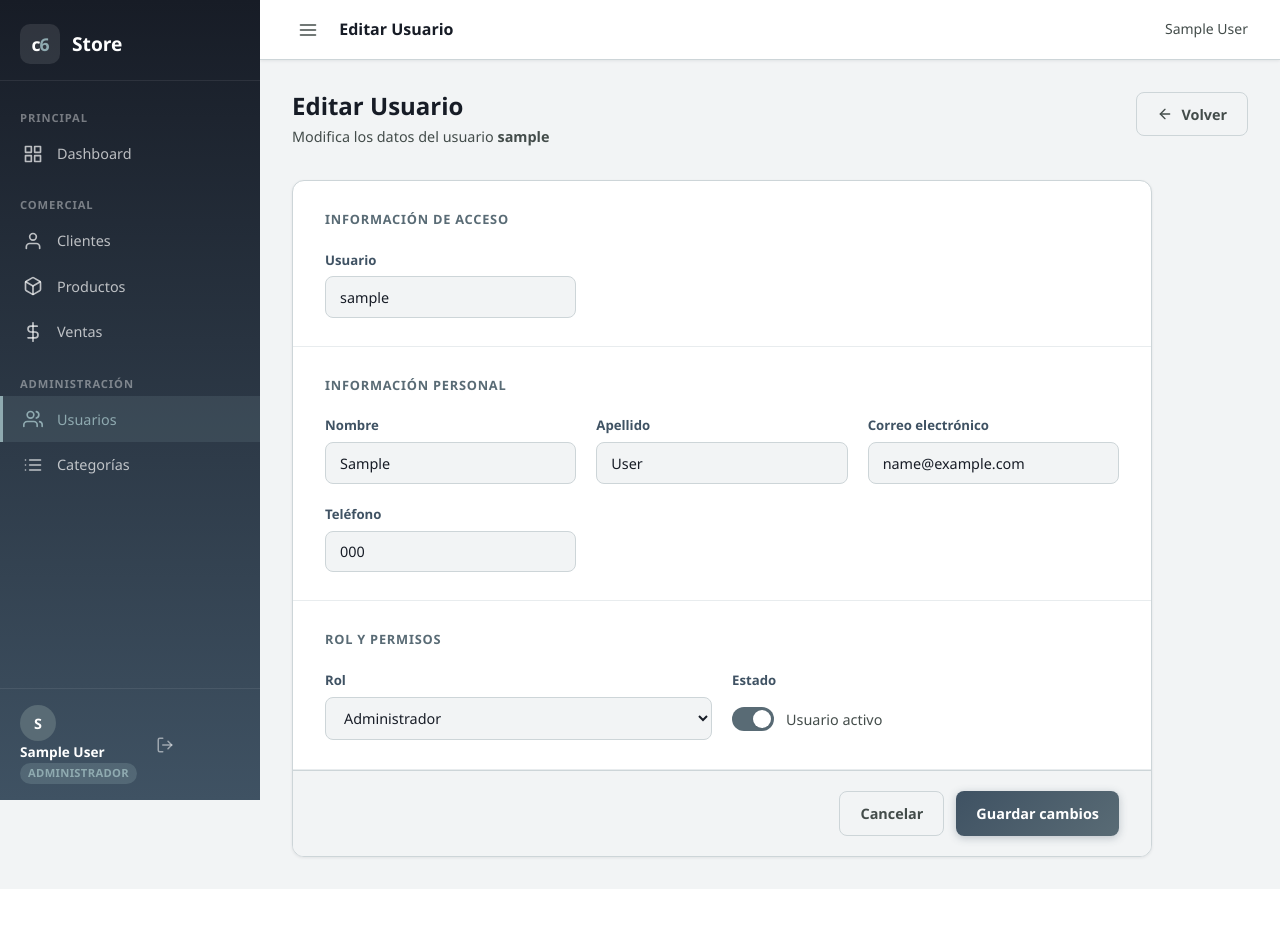
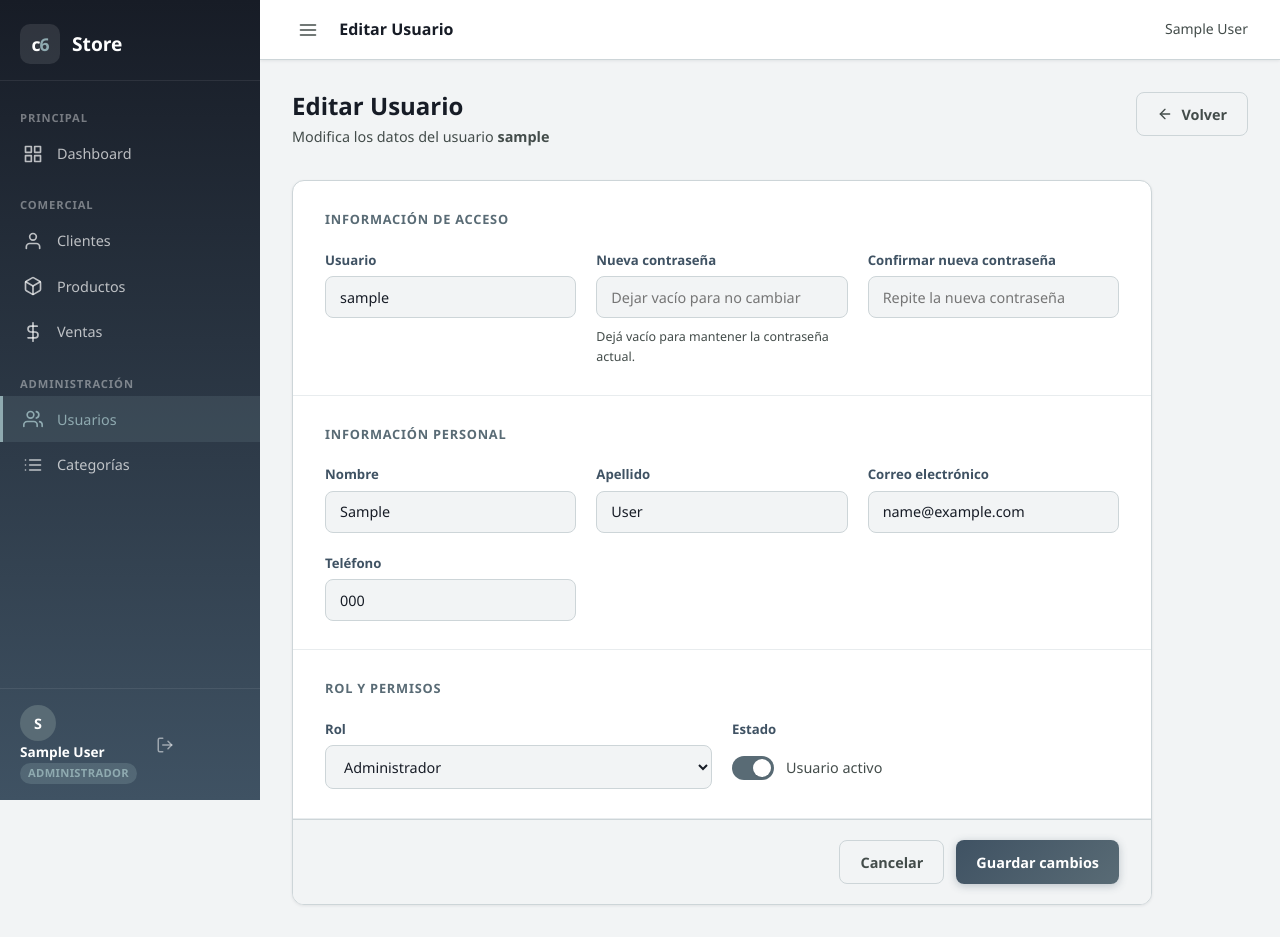
Before and after one commit to fduarte88/c6_addons, a Django app: page /accounts/usuarios/1/editar/ in a window 1280 px wide. Before the commit the page ends 889 px from the top, so only its background shows below. Run offline with Django 5.2, Linux system fonts and the light colour scheme; a user stored in the database is signed in; tables that the repository leaves empty hold one stand-in row (values such as "Sample post").

Commit message:
Accounts: permitir cambio de contraseña al editar usuario
- Campos opcionales new_password1/new_password2 en UserEditForm
- Solo se aplica si se completan ambos campos (mín. 8 caracteres)
- Si se dejan vacíos la contraseña actual no cambia

Co-Authored-By: Claude Sonnet 4.6 <noreply@anthropic.com>

```diff
--- a/accounts/forms.py
+++ b/accounts/forms.py
@@ -73,6 +73,16 @@ class UserEditForm(forms.ModelForm):
         label='Usuario activo',
         required=False,
     )
+    new_password1 = forms.CharField(
+        label='Nueva contraseña',
+        required=False,
+        widget=forms.PasswordInput(attrs={'placeholder': 'Dejar vacío para no cambiar'}),
+    )
+    new_password2 = forms.CharField(
+        label='Confirmar nueva contraseña',
+        required=False,
+        widget=forms.PasswordInput(attrs={'placeholder': 'Repite la nueva contraseña'}),
+    )
 
     class Meta:
         model  = User
@@ -90,9 +100,22 @@ class UserEditForm(forms.ModelForm):
             self.fields['role'].initial  = self.instance.profile.role
             self.fields['phone'].initial = self.instance.profile.phone
 
+    def clean_new_password2(self):
+        p1 = self.cleaned_data.get('new_password1')
+        p2 = self.cleaned_data.get('new_password2')
+        if p1 and p2 and p1 != p2:
+            raise forms.ValidationError('Las contraseñas no coinciden.')
+        if p1 and len(p1) < 8:
+            raise forms.ValidationError('La contraseña debe tener al menos 8 caracteres.')
+        return p2
+
     def save(self, commit=True):
         user = super().save(commit=commit)
         if commit:
+            new_pw = self.cleaned_data.get('new_password1')
+            if new_pw:
+                user.set_password(new_pw)
+                user.save()
             profile = user.profile
             profile.role  = self.cleaned_data['role']
             profile.phone = self.cleaned_data.get('phone', '')
--- a/templates/accounts/users/form.html
+++ b/templates/accounts/users/form.html
@@ -47,6 +47,24 @@
                 {% endwith %}
 
                 {% with field=form.password2 %}
+                <div class="form-group {% if field.errors %}has-error{% endif %}">
+                    <label class="form-label" for="{{ field.id_for_label }}">{{ field.label }}</label>
+                    {{ field }}
+                    {% if field.errors %}<span class="field-error">{{ field.errors.0 }}</span>{% endif %}
+                </div>
+                {% endwith %}
+
+                {% else %}
+                {% with field=form.new_password1 %}
+                <div class="form-group {% if field.errors %}has-error{% endif %}">
+                    <label class="form-label" for="{{ field.id_for_label }}">{{ field.label }}</label>
+                    {{ field }}
+                    <span class="field-hint">Dejá vacío para mantener la contraseña actual.</span>
+                    {% if field.errors %}<span class="field-error">{{ field.errors.0 }}</span>{% endif %}
+                </div>
+                {% endwith %}
+
+                {% with field=form.new_password2 %}
                 <div class="form-group {% if field.errors %}has-error{% endif %}">
                     <label class="form-label" for="{{ field.id_for_label }}">{{ field.label }}</label>
                     {{ field }}
```
